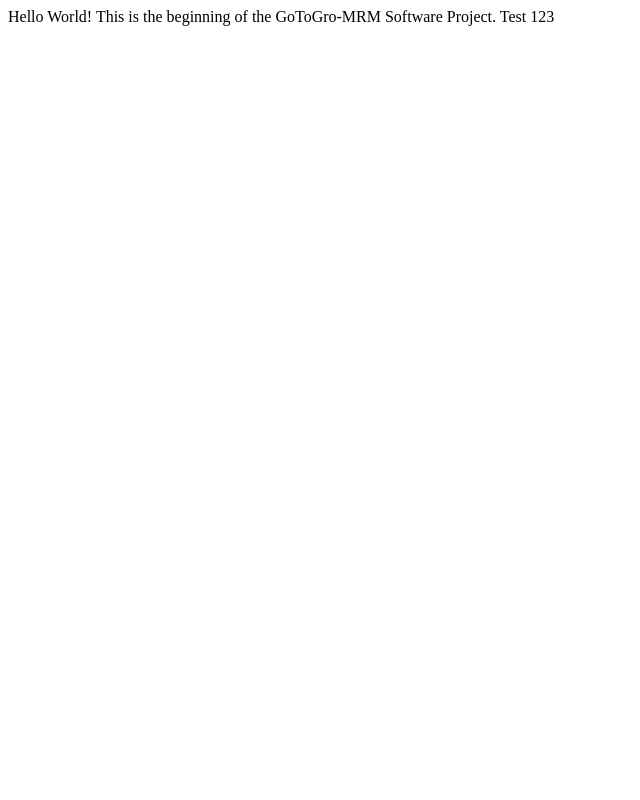
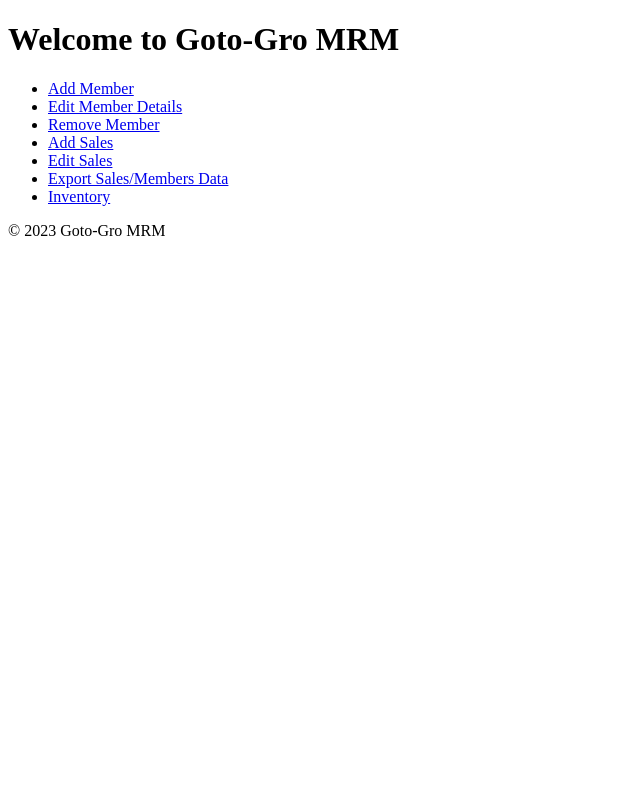
Before and after one commit to AliGoose/GotoGro-MRM, a PHP site: page / in a window 1280 px wide. Shown: the whole page, without its empty margins (0-640 px from the left). Run offline with PHP 8.4, Linux system fonts and the light colour scheme.

Commit message:
Update index.php

```diff
--- a/index.php
+++ b/index.php
@@ -1,3 +1,29 @@
-<?php
+<!DOCTYPE html>
+<html lang="en">
+<head>
+    <meta charset="UTF-8">
+    <meta name="viewport" content="width=device-width, initial-scale=1.0">
+    <title>Goto-Gro MRM</title>
+</head>
+<body>
+    <header>
+        <h1>Welcome to Goto-Gro MRM</h1>
+    </header>
 
-echo "Hello World! This is the beginning of the GoToGro-MRM Software Project. Test 123";
+    <nav>
+        <ul>
+            <li><a href="add_member.php">Add Member</a></li>
+            <li><a href="edit_member.php">Edit Member Details</a></li>
+            <li><a href="remove_member.php">Remove Member</a></li>
+            <li><a href="add_sales.php">Add Sales</a></li>
+            <li><a href="edit_sales.php">Edit Sales</a></li>
+            <li><a href="export_data.php">Export Sales/Members Data</a></li>
+            <li><a href="inventory.php">Inventory</a></li>
+        </ul>
+    </nav>
+
+    <footer>
+        <p>&copy; <?php echo date("Y"); ?> Goto-Gro MRM</p>
+    </footer>
+</body>
+</html>
```
